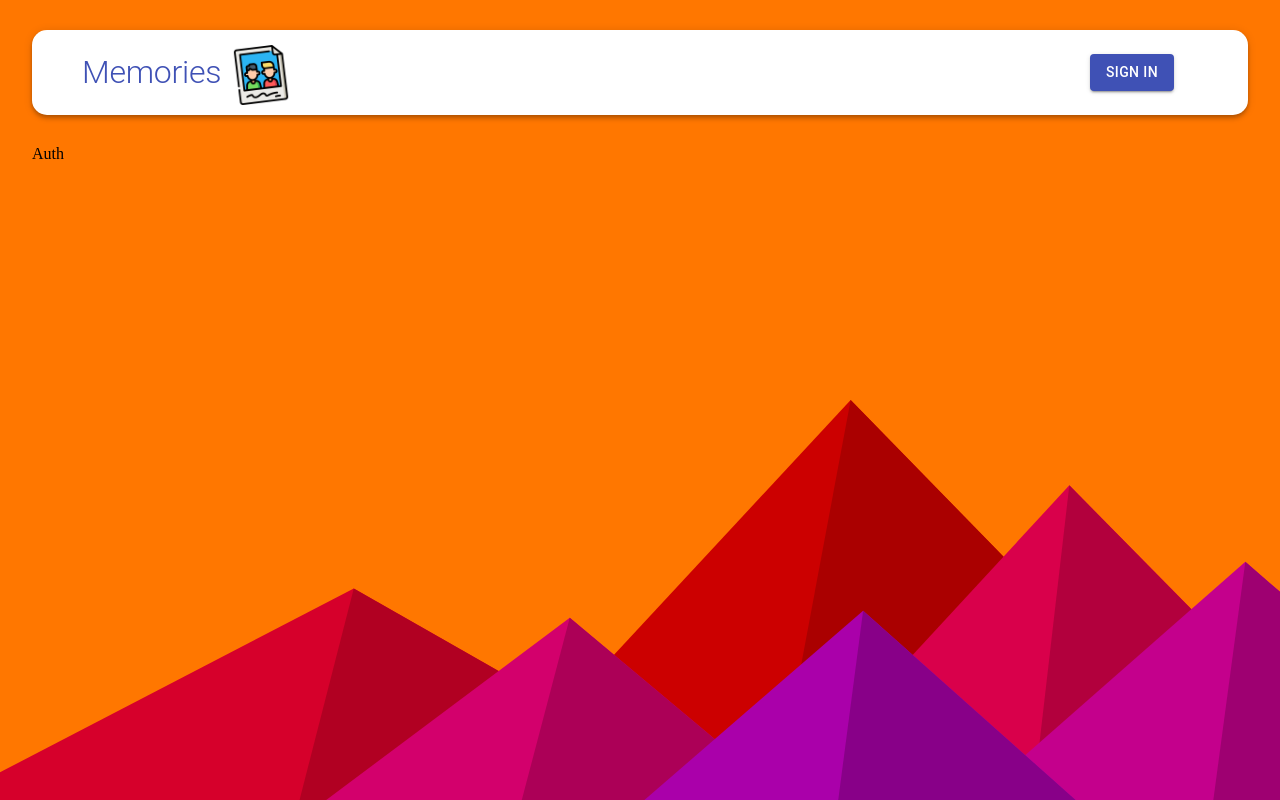
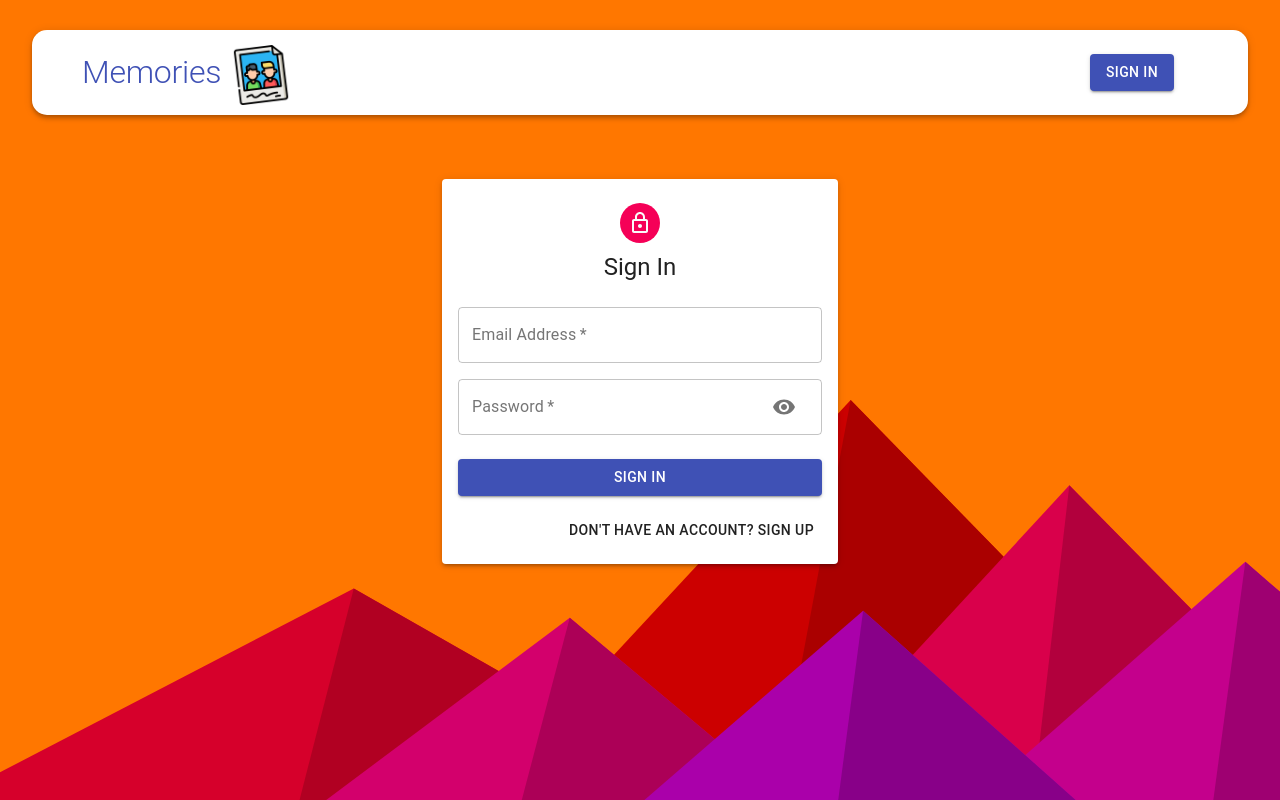
Before and after one commit to Arunkumar2611/Social-Media-App, a React (Create React App) app in the folder client/: page /auth in a window 1280 px wide. Built offline with nearby package versions, Linux system fonts and the light colour scheme.

Commit message:
created signin and signup form layout

```diff
--- a/client/src/components/Auth/Auth.js
+++ b/client/src/components/Auth/Auth.js
@@ -1,12 +1,99 @@
-import React from 'react'
+import React, { useState } from "react";
+import {
+  Avatar,
+  Grid,
+  Button,
+  Paper,
+  Typography,
+  Container,
+  TextField,
+} from "@material-ui/core";
+import LockOutlinedIcon from "@material-ui/icons/LockOutlined";
+import useStyles from "./style";
+import Input from "./Input";
 
 const Auth = () => {
-    const state = null;
-    return (
-        <div>
-            Auth
-        </div>
-    )
-}
+  const [showPassword, setShowPassword] = useState(false);
+  const [isSignUp, setIsSignUp] = useState(false);
 
-export default Auth
+  const classes = useStyles();
+
+  const handleSubmit = () => {};
+
+  const handleChange = () => {};
+
+  const handleShowPassword = () => {
+    setShowPassword((prevPassword) => !prevPassword);
+  };
+
+  const switchMode = () => {
+    setIsSignUp((prevIsSignup) => !prevIsSignup);
+    setShowPassword(false);
+  };
+
+  return (
+    <Container component="main" maxWidth="xs">
+      <Paper className={classes.paper} elevation={3}>
+        <Avatar className={classes.avatar}>
+          <LockOutlinedIcon />
+        </Avatar>
+        <Typography variant="h5">{isSignUp ? "Sign Up" : "Sign In"}</Typography>
+        <form className={classes.form} onSubmit={handleSubmit}>
+          <Grid container spacing="2">
+            {isSignUp && (
+              <>
+                <Input
+                  name="firstName"
+                  label="First Name"
+                  handleChange={handleChange}
+                  autoFocus
+                  half
+                />
+                <Input
+                  name="lastName"
+                  label="Last Name"
+                  handleChange={handleChange}
+                  half
+                />
+              </>
+            )}
+            <Input
+              name="email"
+              label="Email Address"
+              handleChange={handleChange}
+              type="email"
+            />
+            <Input
+              name="password"
+              label="Password"
+              handleChange={handleChange}
+              type={showPassword ? "text" : "password"}
+              handleShowPassword={handleShowPassword}
+            />
+
+            {isSignUp && (
+              <Input
+                name="confirmPassword"
+                label="Repeat Password"
+                handleChange={handleChange}
+                type="password"
+              />
+            )}
+          </Grid>
+          <Button type="submit" fullWidth variant="contained" color="primary" className={classes.submit}>
+            { isSignUp ? 'Sign Up' : 'Sign In' }
+          </Button>
+          <Grid container justify="flex-end">
+            <Grid item>
+              <Button onClick={switchMode}>
+                { isSignUp ? 'Already have an account? Sign in' : "Don't have an account? Sign Up" }
+              </Button>
+            </Grid>
+          </Grid>
+        </form>
+      </Paper>
+    </Container>
+  );
+};
+
+export default Auth;
--- /dev/null
+++ b/client/src/components/Auth/Input.js
@@ -0,0 +1,32 @@
+import React from 'react'
+import { TextField, Grid, InputAdornment, IconButton } from '@material-ui/core'
+import Visibility from '@material-ui/icons/Visibility';
+import VisibilityOff from '@material-ui/icons/VisibilityOff';
+
+const Input = ({ half, name, handleChange, autoFocus, type, label, handleShowPassword }) => {
+    return (
+        <Grid item xs={12} sm={half ? 6 : 12}>
+            <TextField
+                name={name}
+                onChange={handleChange}
+                variant="outlined"
+                required
+                fullWidth
+                label={label}
+                autoFocus={autoFocus}
+                type={type}
+                InputProps={name === 'password' && {
+                    endAdornment: (
+                        <InputAdornment position="end">
+                            <IconButton onClick={handleShowPassword}>
+                                {type === "password" ? <Visibility /> : <VisibilityOff />}
+                            </IconButton>
+                        </InputAdornment>
+                    )
+                }}
+            />
+        </Grid>
+    )
+}
+
+export default Input
--- a/client/src/components/Auth/style.js
+++ b/client/src/components/Auth/style.js
@@ -0,0 +1,30 @@
+import { makeStyles } from '@material-ui/core/styles';
+
+export default makeStyles((theme) => ({
+  paper: {
+    marginTop: theme.spacing(8),
+    display: 'flex',
+    flexDirection: 'column',
+    alignItems: 'center',
+    padding: theme.spacing(2),
+  },
+  root: {
+    '& .MuiTextField-root': {
+      margin: theme.spacing(1),
+    },
+  },
+  avatar: {
+    margin: theme.spacing(1),
+    backgroundColor: theme.palette.secondary.main,
+  },
+  form: {
+    width: '100%', // Fix IE 11 issue.
+    marginTop: theme.spacing(3),
+  },
+  submit: {
+    margin: theme.spacing(3, 0, 2),
+  },
+  googleButton: {
+    marginBottom: theme.spacing(2),
+  },
+}));
```
